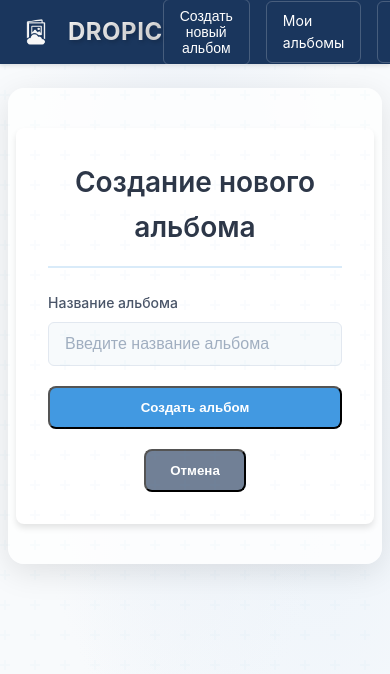
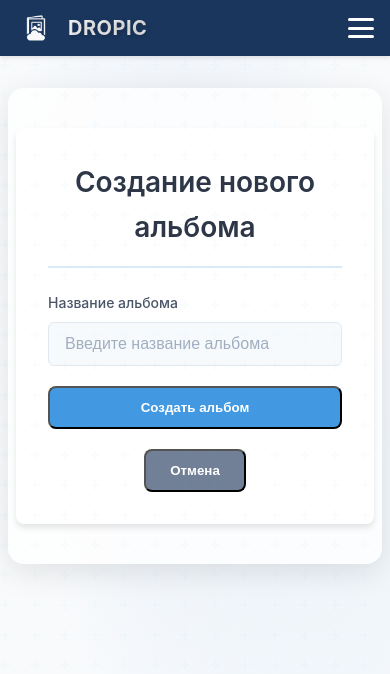
Before and after one commit to arman1919/dropic-2.0, a Next.js app: page /albums/create in a window 390 px wide. Shown: the top 674 px of the page. Built offline with nearby package versions, Linux system fonts and the light colour scheme; no server answers.

Commit message:
successful deployment

```diff
--- a/src/app/(main)/albums/create/page.tsx
+++ b/src/app/(main)/albums/create/page.tsx
@@ -17,7 +17,7 @@ const CreateAlbumPage = () => {
     setError('');
 
     try {
-      const response = await api.post('/api/albums', { name: albumName });
+      const response = await api.post('/api/albums', { title: albumName });
 
       if (response.data.albumId) {
         const albumId = response.data.albumId;
--- a/src/app/(main)/albums/utils/imageUtils.js
+++ b/src/app/(main)/albums/utils/imageUtils.js
@@ -30,7 +30,6 @@ export const getImageUrl = (image, albumId) => {
   }
 
   // Если ничего не подошло
-  console.log('Неизвестный формат изображения:', image);
   return 'https://via.placeholder.com/400x300?text=Неизвестный+формат';
 };
 
--- a/src/components/albums/PublicLinkSection.tsx
+++ b/src/components/albums/PublicLinkSection.tsx
@@ -34,12 +34,15 @@ const PublicLinkSection: React.FC<Props> = ({ albumId }) => {
             className="link-input"
             style={{ flex: 1, padding: '0.5rem' }}
           />
+          <div className='link-actions-container'>
             <button onClick={() => window.open(publicLink, '_blank')} className="view-button primary-button">
               Посмотреть
             </button>
             <button onClick={copyToClipboard} className="copy-button secondary-button">
               Копировать
             </button>
+          </div>
+
         </div>
 
         <QrCodeSection publicLink={publicLink} />
--- a/src/components/ui/NavBar.tsx
+++ b/src/components/ui/NavBar.tsx
@@ -3,11 +3,15 @@
 import Link from 'next/link';
 import { useRouter } from 'next/navigation';
 import Image from 'next/image';
+import { useState } from 'react';
 import '../../styles/components/NavBar.css';
 import dropicLogo from '../../..//public/images/dropic-logo.png';
 
 const NavBar = () => {
   const router = useRouter();
+  const [menuOpen, setMenuOpen] = useState(false);
+
+  const toggleMenu = () => setMenuOpen(!menuOpen);
 
   const createNewAlbum = () => {
     const userToken = localStorage.getItem('userToken');
@@ -33,27 +37,29 @@ const NavBar = () => {
   return (
     <nav className="navbar">
       <div className="navbar-container">
-        <Link href="/" className="navbar-brand">
+        <Link href="/" className="navbar-brand" onClick={() => setMenuOpen(false)}>
           <Image src={dropicLogo} alt="Dropic Logo" className="navbar-logo" width={40} height={40} />
           <span className="brand-text">Dropic</span>
         </Link>
-        <div className="navbar-links">
-          <button
-            onClick={createNewAlbum}
-            className="navbar-button"
-          >
+
+        {/* Burger icon */}
+        <button className={`burger ${menuOpen ? 'open' : ''}`} onClick={toggleMenu} aria-label="menu">
+          <span className="burger-line" />
+          <span className="burger-line" />
+          <span className="burger-line" />
+        </button>
+
+        <div className={`navbar-links ${menuOpen ? 'open' : ''}`}>
+          <button onClick={createNewAlbum} className="navbar-button">
             Создать новый альбом
           </button>
-          <Link href="/profile" className="navbar-button">
+          <Link href="/profile" className="navbar-button" onClick={() => setMenuOpen(false)}>
             Мои альбомы
           </Link>
-          <Link href="/media" className="navbar-button">
+          <Link href="/media" className="navbar-button" onClick={() => setMenuOpen(false)}>
             Медиа библиотека
           </Link>
-          <button
-            onClick={handleLogout}
-            className="navbar-button"
-          >
+          <button onClick={handleLogout} className="navbar-button">
             Выйти
           </button>
         </div>
--- a/src/styles/components/NavBar.css
+++ b/src/styles/components/NavBar.css
@@ -86,3 +86,99 @@
 .page-with-navbar {
   padding-top: 80px; /* 64px высота навбара + 16px доп. отступ */
 }
+
+/* ---------- Responsive ---------- */
+.burger {
+  display: none;
+  flex-direction: column;
+  justify-content: space-between;
+  width: 26px;
+  height: 20px;
+  background: transparent;
+  border: none;
+  cursor: pointer;
+}
+
+.burger-line {
+  display: block;
+  width: 100%;
+  height: 3px;
+  background: #fff;
+  border-radius: 2px;
+  transition: transform 0.3s ease, opacity 0.3s ease;
+}
+
+/* Burger -> X */
+.burger.open .burger-line:nth-child(1) {
+  transform: translateY(8px) rotate(45deg); transform-origin: center;
+}
+.burger.open .burger-line:nth-child(2) {
+  opacity: 0;
+}
+.burger.open .burger-line:nth-child(3) {
+  transform: translateY(-8px) rotate(-45deg); transform-origin: center;
+}
+
+/* Initially hide nav links on mobile */
+.navbar-links {
+  transition: max-height 0.3s ease;
+}
+
+@media (max-width: 640px) {
+  .navbar {
+    height: auto;
+  }
+  .burger {
+    display: flex;
+  }
+
+  .navbar-links {
+    display: none;
+    position: absolute;
+    top: 100%;
+    right: 1rem;
+    left: auto;
+    width: 200px;
+    right: 0;
+    background-color: #1a365d;
+    box-shadow: 0 2px 4px rgba(0,0,0,0.15);
+    padding: 0.75rem 1rem;
+    flex-direction: column;
+    gap: 0.5rem;
+    z-index: 999;
+  }
+
+  .navbar-container {
+    align-items: center;
+    justify-content: space-between;
+    gap: 0.5rem;
+    padding: 0.5rem 1rem;
+  }
+
+  .navbar-links {
+    flex-direction: column;
+    overflow: hidden;
+    max-height: 0;
+    gap: 0.5rem;
+  }
+
+  .navbar-links.open {
+    display: flex;
+    max-height: 500px;
+    animation: fadeSlide 0.4s ease forwards;
+  }
+
+@keyframes fadeSlide {
+  from { opacity: 0; transform: translateY(-10px); }
+  to { opacity: 1; transform: translateY(0); }
+}
+
+  .navbar-button {
+    padding: 0.4rem 0.6rem;
+    font-size: 0.8rem;
+  }
+
+  .brand-text {
+    font-size: 20px;
+  }
+}
```
Also changed, not shown: src/app/auth/page.tsx (+0 -7 lines), src/styles/pages/AlbumEdit.css (+9 -0 lines). Lines whose indentation alone changed are shown as unchanged.
